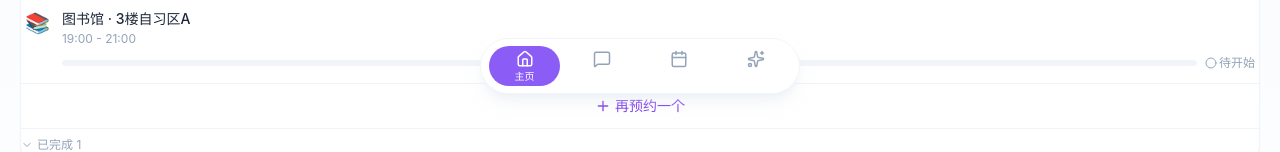
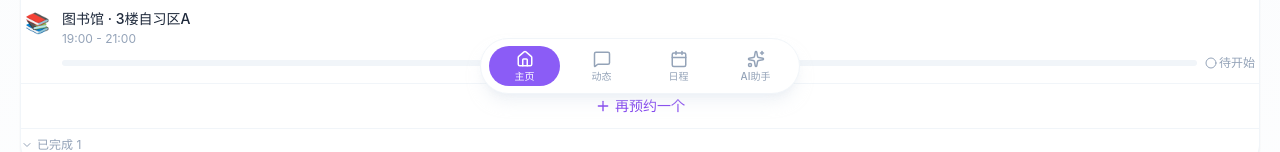
Before and after one commit to OliviaFiona/Thu-info-App-4.0_UI-refresh, a React (Vite) app: page / in a window 1280 px wide. Shown: the part 698-850 px from the top of the page. Built offline with nearby package versions, Linux system fonts and the light colour scheme.

Commit message:
fix: change the font color in the bottom nav

```diff
--- a/src/components/BottomNav.tsx
+++ b/src/components/BottomNav.tsx
@@ -57,7 +57,7 @@ export const BottomNav = memo(function BottomNav({ activeTab, onTabChange }: Bot
                 <Icon size={18} strokeWidth={2} className="shrink-0" />
                 <span
                   className={`max-w-full truncate text-[10px] font-medium leading-tight ${
-                    isActive ? 'text-white' : 'text-transparent select-none'
+                    isActive ? 'text-white' : 'text-slate-400 select-none'
                   }`}
                 >
                   {item.label}
```
